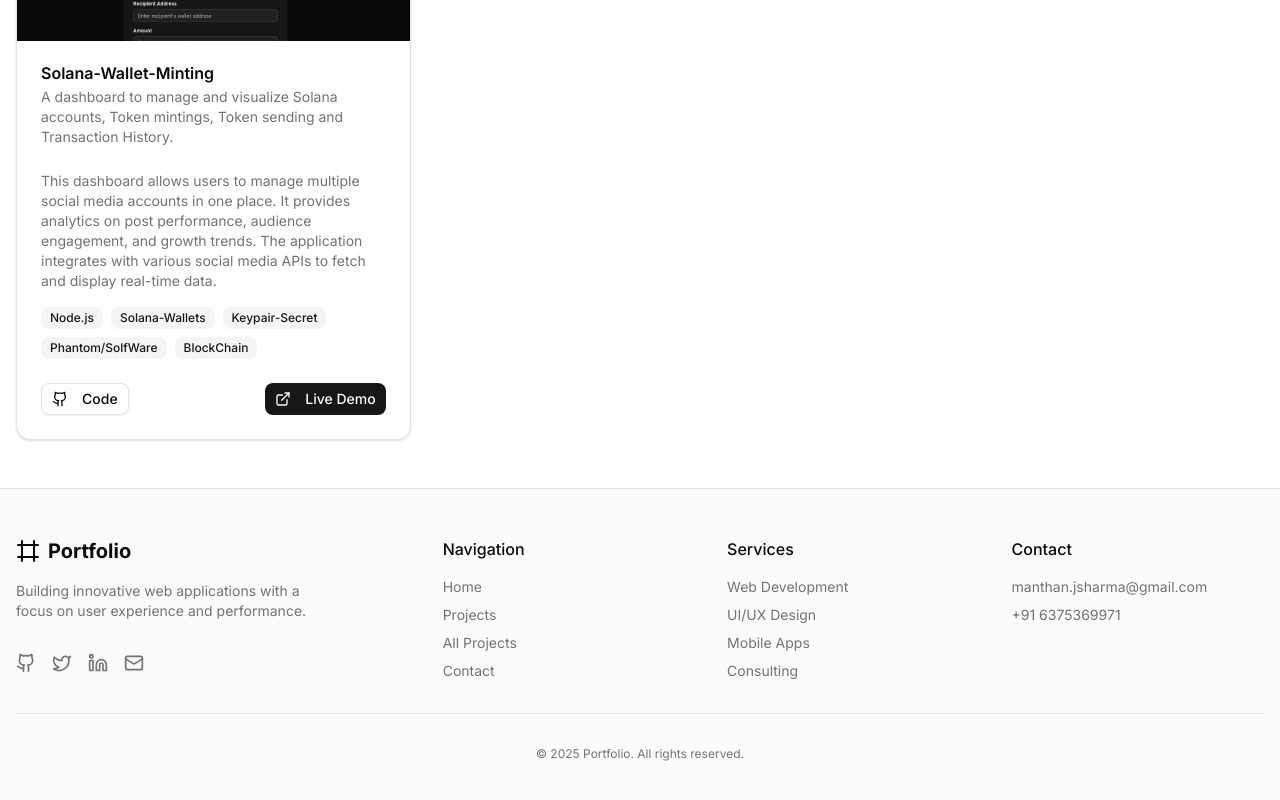
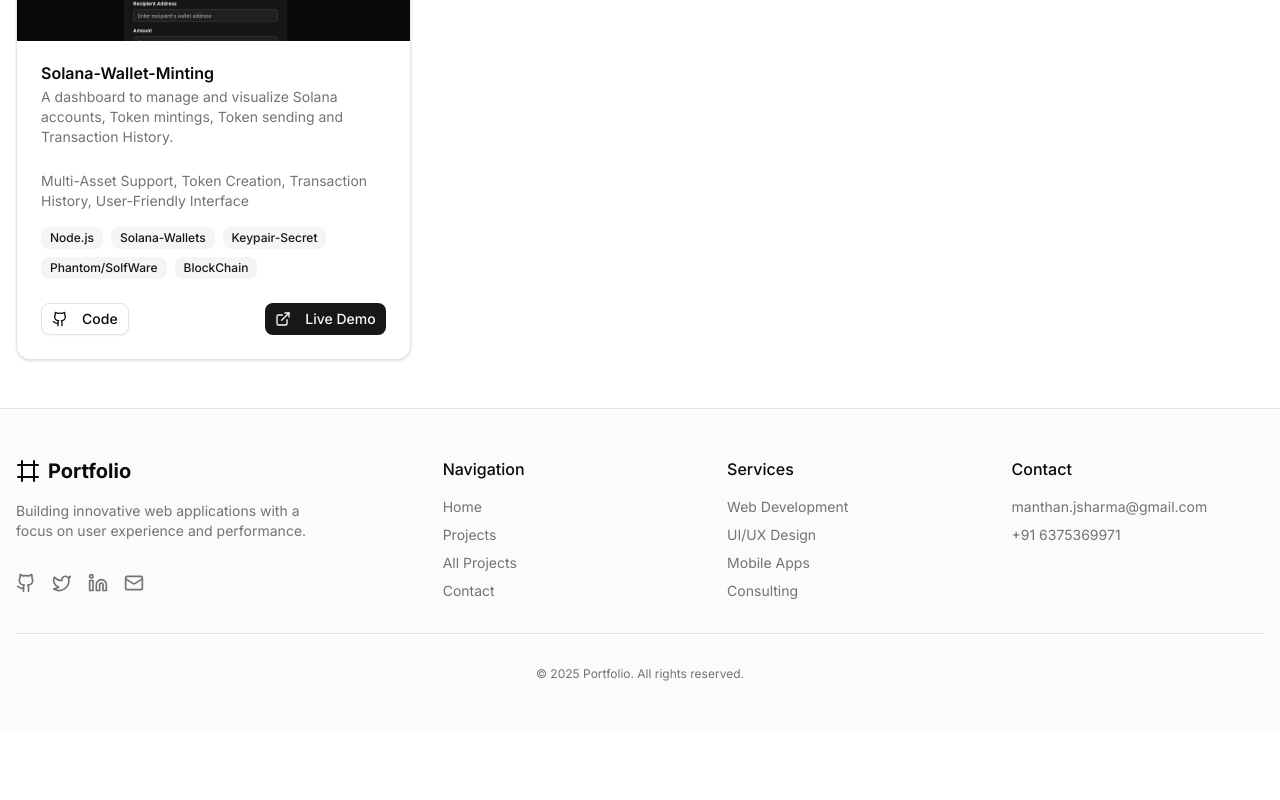
Before and after one commit to manthan-jsharma/portfolio, a Next.js app: page /projects in a window 1280 px wide. Shown: the part 1792-2592 px from the top of the page. After the commit the page ends 2522 px from the top, so only its background shows below. Built offline with nearby package versions, Linux system fonts and the light colour scheme.

Commit message:
added More project details

```diff
--- a/app/projects/page.tsx
+++ b/app/projects/page.tsx
@@ -106,7 +106,7 @@ const projects = [
     description:
       "A dashboard to manage and visualize Solana accounts, Token mintings, Token sending and Transaction History.",
     longDescription:
-      "This dashboard allows users to manage multiple social media accounts in one place. It provides analytics on post performance, audience engagement, and growth trends. The application integrates with various social media APIs to fetch and display real-time data.",
+      "Multi-Asset Support, Token Creation, Transaction History, User-Friendly Interface",
     image: "/Solana.png?height=600&width=800",
     tags: [
       ,
```
